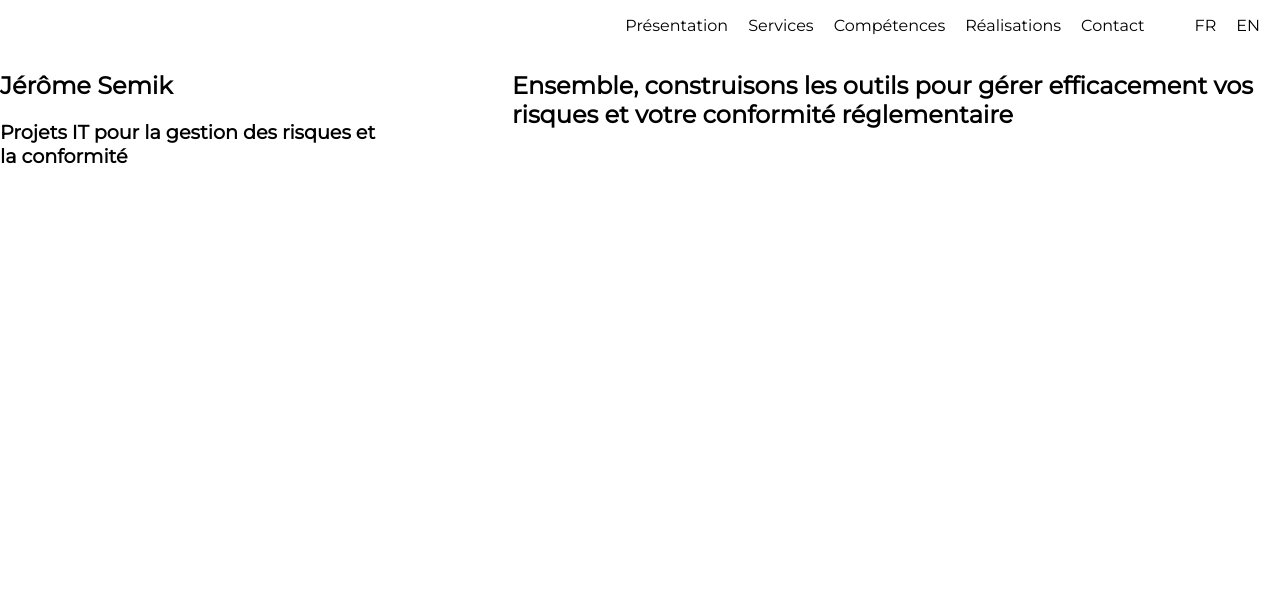
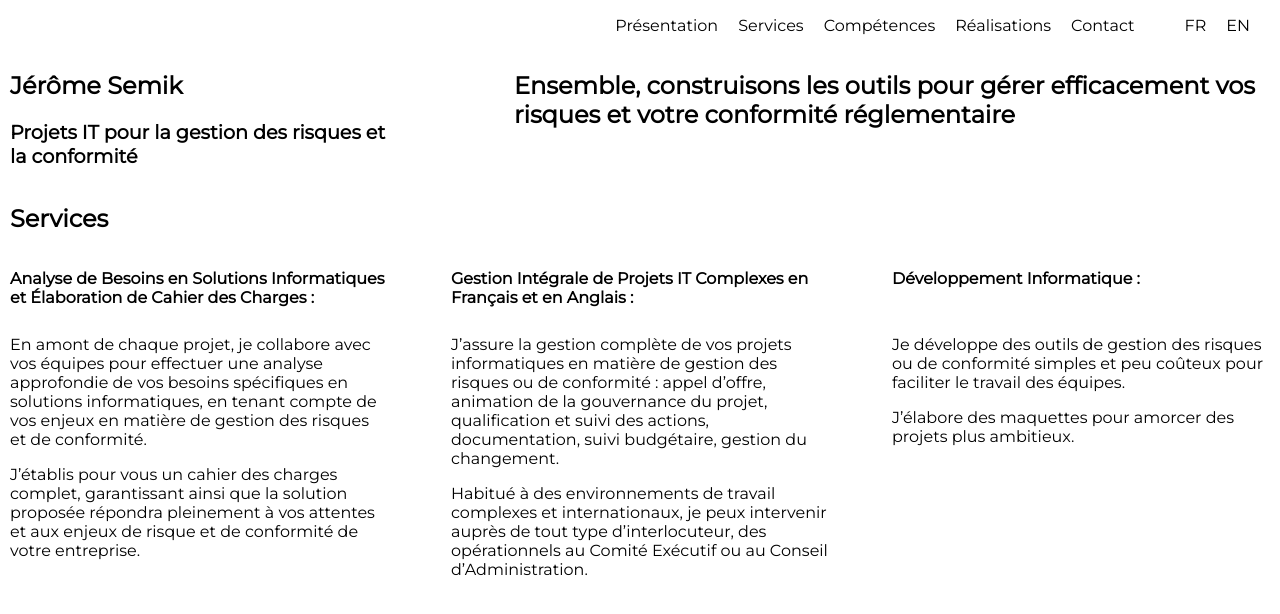
Before and after one commit to Myzaka/Personal-page, a React (Create React App) app in the folder frontend/: page / in a window 1280 px wide. Shown: the top 614 px of the page. Built offline with nearby package versions, Linux system fonts and the light colour scheme.

Commit message:
Ajout section Services

```diff
--- a/frontend/src/App.css
+++ b/frontend/src/App.css
@@ -1,5 +1,9 @@
+@font-face { font-family: Montserrat; src: url('./assets/font/Montserrat-Regular.ttf'); }
+@font-face { font-family: Montserrat-Bold; src: url('./assets/font/Montserrat-Bold.ttf'); }
+
 .App {
   text-align: center;
+  font-family: Montserrat;
 }
 
 .App-logo {
--- a/frontend/src/App.js
+++ b/frontend/src/App.js
@@ -2,13 +2,15 @@ import React from 'react';
 import './App.css';
 import Header from './components/Header/Header';
 import Presentation from './components/Presentation/Presentation';
+import Services from './components/Services/Services';
 
 function App() {
   return (
-      <body>
+      <div>
         <Header language={'fr'}/>
         <Presentation language={'fr'} />
-      </body>
+        <Services language={'fr'} />
+      </div>
   );
 }
 
--- a/frontend/src/components/Language/Language_style.scss
+++ b/frontend/src/components/Language/Language_style.scss
@@ -1,8 +1,4 @@
-@font-face { font-family: Montserrat; src: url('../../assets/font/Montserrat-Regular.ttf'); }
-@font-face { font-family: Montserrat-Bold; src: url('../../assets/font/Montserrat-Bold.ttf'); }
-
 .language {
-    font-family: Montserrat;
     display: flex;
     justify-content: flex-end;
     &__selection{
--- a/frontend/src/components/Presentation/Presentation_style.scss
+++ b/frontend/src/components/Presentation/Presentation_style.scss
@@ -1,9 +1,4 @@
-@font-face { font-family: Montserrat; src: url('../../assets/font/Montserrat-Regular.ttf'); }
-@font-face { font-family: Montserrat-Bold; src: url('../../assets/font/Montserrat-Bold.ttf'); }
-
-
 .presentation {
-    font-family: Montserrat;
     display: flex;
     flex-direction: row;
     justify-content: space-between;
--- /dev/null
+++ b/frontend/src/components/Services/Services.jsx
@@ -0,0 +1,30 @@
+import React from 'react';
+import './Services_style.scss';
+import texts from './Services_text.json';
+import ServicesPanel from './Services__panel';
+
+export default function Services( {language} ) {
+    const text = texts[language];
+    return(
+        <section className='services'>
+            <h1>Services</h1>
+            <div className='services__list'>
+                <ServicesPanel
+                    language={'fr'}
+                    title={'title1'}
+                    sentence={text['text1']}
+                    />
+                <ServicesPanel
+                    language={'fr'}
+                    title={'title2'}
+                    sentence={text['text2']}
+                    />
+                <ServicesPanel
+                    language={'fr'}
+                    title={'title3'}
+                    sentence={text['text3']}
+                    />
+            </div>
+        </section>
+    )
+}
--- /dev/null
+++ b/frontend/src/components/Services/Services__panel.jsx
@@ -0,0 +1,20 @@
+import React from 'react';
+import './Services_style.scss';
+import texts from './Services_text.json';
+
+export default function ServicesPanel({ language, title, sentence }) {
+  const text = texts[language];
+  const sentences = sentence.split('.');
+
+  // Supprimer les phrases vides (contenant uniquement un point)
+  const filteredSentences = sentences.filter(e => e.trim() !== '');
+
+  return (
+    <div className='services__panel'>
+      <h3 className='services__panel--title'>{text[title]}</h3>
+      {filteredSentences.map((e, index) => (
+        <p key={index}>{e.trim()}.</p>
+      ))}
+    </div>
+  );
+}
--- /dev/null
+++ b/frontend/src/components/Services/Services_style.scss
@@ -0,0 +1,19 @@
+.services {
+    display: flex;
+    flex-direction: column;
+    &__list{
+        display: flex;
+        flex-direction: row;
+        justify-content: space-between;
+    }
+    &__panel{
+        width: 30%;
+        &--title {
+            font-size: 1em;
+            height: 50px;
+        }
+        &--text {
+            font-size: .9em;
+        }
+    }
+}
--- /dev/null
+++ b/frontend/src/components/Services/Services_text.json
@@ -0,0 +1,18 @@
+{
+    "fr": {
+      "title1": "Analyse de Besoins en Solutions Informatiques et Élaboration de Cahier des Charges :",
+      "text1": "En amont de chaque projet, je collabore avec vos équipes pour effectuer une analyse approfondie de vos besoins spécifiques en solutions informatiques, en tenant compte de vos enjeux en matière de gestion des risques et de conformité. J’établis pour vous un cahier des charges complet, garantissant ainsi que la solution proposée répondra pleinement à vos attentes et aux enjeux de risque et de conformité de votre entreprise.",
+      "title2": "Gestion Intégrale de Projets IT Complexes en Français et en Anglais :",
+      "text2": "J’assure la gestion complète de vos projets informatiques en matière de gestion des risques ou de conformité : appel d’offre, animation de la gouvernance du projet, qualification et suivi des actions, documentation, suivi budgétaire, gestion du changement. Habitué à des environnements de travail complexes et internationaux, je peux intervenir auprès de tout type d’interlocuteur, des opérationnels au Comité Exécutif ou au Conseil d’Administration.",
+      "title3": "Développement Informatique :",
+      "text3": "Je développe des outils de gestion des risques ou de conformité simples et peu coûteux pour faciliter le travail des équipes. J’élabore des maquettes pour amorcer des projets plus ambitieux."
+    },
+    "en": {
+        "title1": "Jérôme Semik",
+        "text1": "Projets IT pour la gestion des risques et la conformité",
+        "title2": "Jérôme Semik",
+        "text2": "Projets IT pour la gestion des risques et la conformité",
+        "title3": "Jérôme Semik",
+        "text3": "Projets IT pour la gestion des risques et la conformité"
+    }
+  }
--- a/frontend/src/index.css
+++ b/frontend/src/index.css
@@ -1,8 +1,9 @@
+@font-face { font-family: Montserrat; src: url('./assets/font/Montserrat-Regular.ttf'); }
+@font-face { font-family: Montserrat-Bold; src: url('./assets/font/Montserrat-Bold.ttf'); }
+
 body {
-  margin: 0;
-  font-family: -apple-system, BlinkMacSystemFont, 'Segoe UI', 'Roboto', 'Oxygen',
-    'Ubuntu', 'Cantarell', 'Fira Sans', 'Droid Sans', 'Helvetica Neue',
-    sans-serif;
+  margin: 0 10px;
+  font-family: Montserrat;
   -webkit-font-smoothing: antialiased;
   -moz-osx-font-smoothing: grayscale;
 }
```
